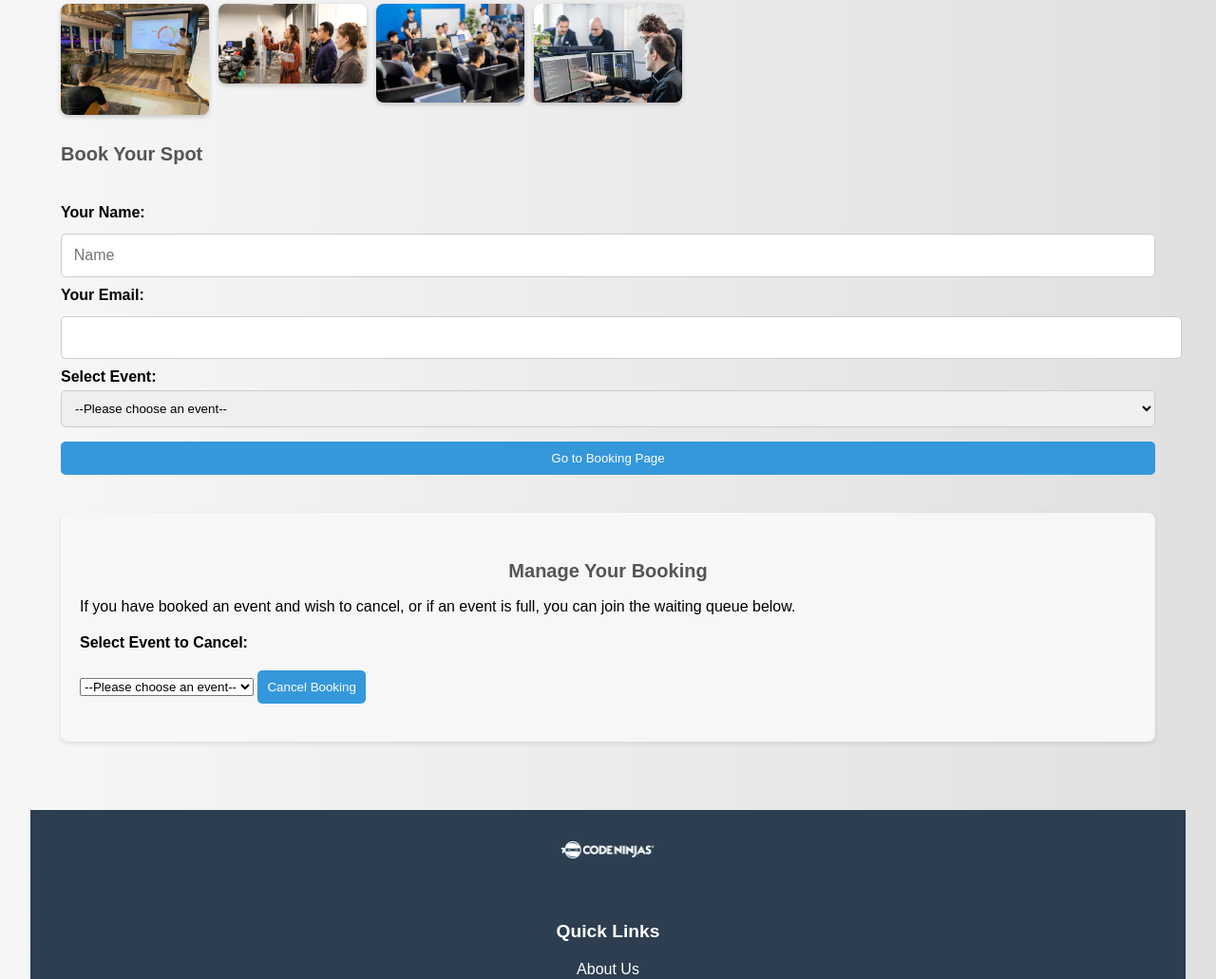
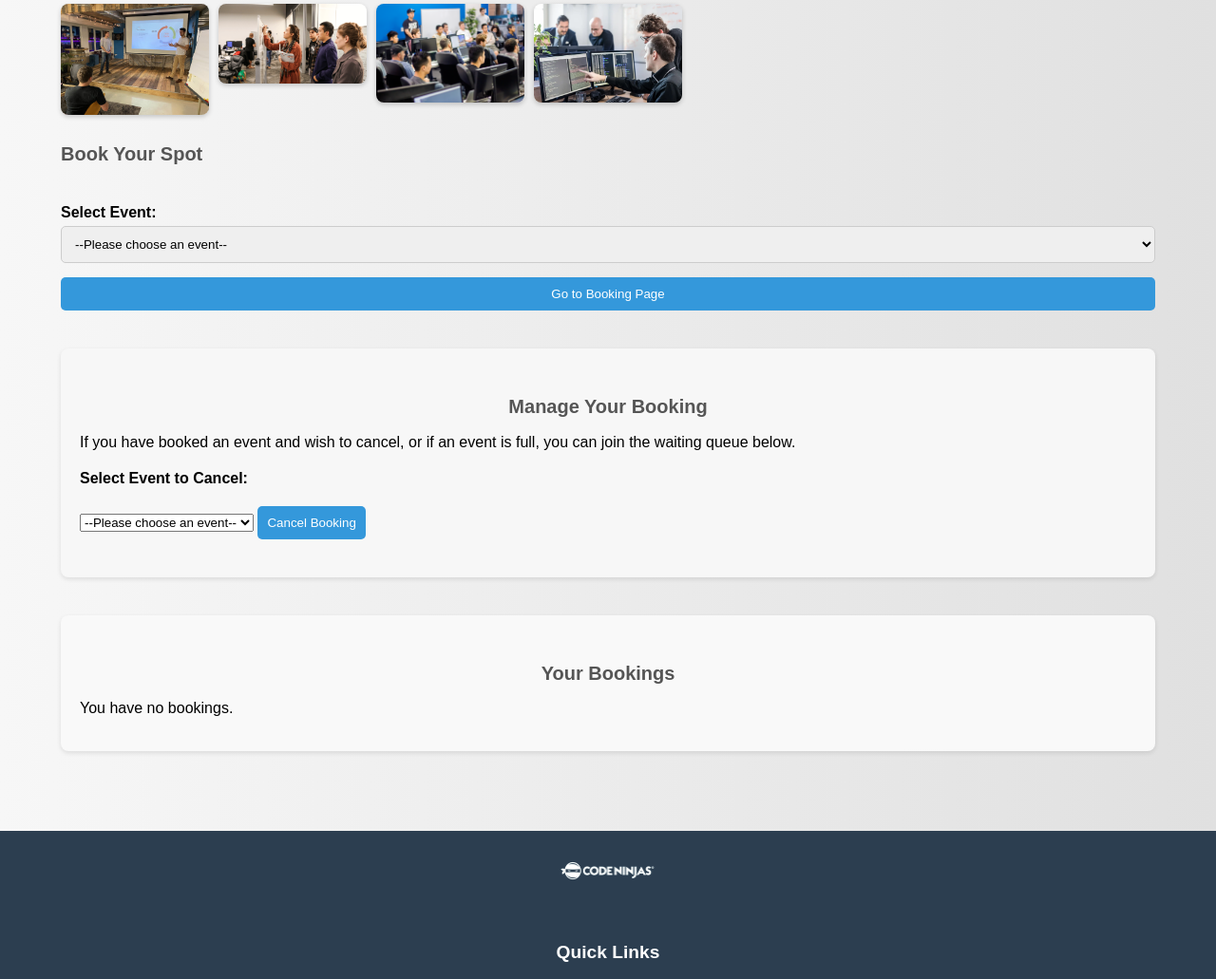
Before and after one commit to LeeBotting07/Dojo-Code, a Flask app: page /events in a window 1280 px wide. Shown: the part 209-1240 px from the top of the page at 95% size. Run offline with Flask 3, Linux system fonts and the light colour scheme; data comes from the database, SQL or seed files in the repository; both versions use the stored data as it was after the commit.

Commit message:
add user bookings feature to events page with styling and toggle functionality

```diff
--- a/main.py
+++ b/main.py
@@ -157,6 +157,7 @@ def forgot_password():
 def events():
     error = None
     events_list = []
+    user_bookings = []  # List to hold the user's bookings
 
     # Fetch all events from the database to display
     try:
@@ -164,39 +165,49 @@ def events():
             cur = con.cursor()
             cur.execute("SELECT * FROM events")  # Fetch all events
             events_list = cur.fetchall()
+
+            # Check if the user is logged in to fetch their bookings
+            if 'email' in session:
+                email = session['email']
+                cur.execute("""
+                    SELECT e.name, e.date, b.booking_date
+                    FROM bookings b
+                    JOIN events e ON b.eventID = e.eventID
+                    WHERE b.userID = (SELECT userID FROM users WHERE email = ?)
+                """, (email,))
+                user_bookings = cur.fetchall()  # Fetch user's booked events with details
     except sqlite3.Error as e:
         error = f"Database error: {e}"
 
     if request.method == 'POST':
-        email = request.form.get('email')
-        eventID = int(request.form.get('eventID'))
-        form_id = request.form.get('form_id')
+        if 'email' not in session:
+            error = "You must be logged in to make a booking."
+        else:
+            email = session['email']
+            eventID = int(request.form.get('eventID'))
+            form_id = request.form.get('form_id')
 
-        if form_id == 'booking-form':
-            try:
-                with sqlite3.connect("dojo.db") as con:
-                    quote = "SELECT userID FROM users WHERE email = ?"
-                    cur = con.cursor()
-                    cur.execute(quote, (email,))
-                    user = cur.fetchone()
-                    if user:
-                        quote = "INSERT INTO bookings (userID, eventID, booking_date) VALUES (?, ?, ?)"
-                        # Assuming eventID corresponds to the event selected
-                        currentTime = datetime.datetime.now()
-                        eventTime = currentTime.strftime("%Y-%m-%d %H:%M:%S")
-                        data = (user[0], eventID, eventTime)
-                        cur.execute(quote, data)
-                        con.commit()
-                        return redirect(url_for('events'))  # Redirect to events page after booking
-                    else:
-                        error = "User  not found"
-            except sqlite3.Error as e:
-                error = f"Database error: {e}"
-        elif form_id == 'waiting-list-form':
-            # Handle waiting list form submission here
-            pass
+            if form_id == 'booking-form':
+                try:
+                    with sqlite3.connect("dojo.db") as con:
+                        quote = "SELECT userID FROM users WHERE email = ?"
+                        cur = con.cursor()
+                        cur.execute(quote, (email,))
+                        user = cur.fetchone()
+                        if user:
+                            quote = "INSERT INTO bookings (userID, eventID, booking_date) VALUES (?, ?, ?)"
+                            currentTime = datetime.datetime.now()
+                            eventTime = currentTime.strftime("%Y-%m-%d %H:%M:%S")
+                            data = (user[0], eventID, eventTime)
+                            cur.execute(quote, data)
+                            con.commit()
+                            return redirect(url_for('events'))  # Redirect to events page after booking
+                        else:
+                            error = "User  not found"
+                except sqlite3.Error as e:
+                    error = f"Database error: {e}"
 
-    return render_template('events.html', title="Events", events=events_list, error=error)
+    return render_template('events.html', title="Events", events=events_list, error=error, user_bookings=user_bookings)
 
 @app.route('/register', methods=['GET', 'POST'])
 def register():
--- a/static/css/main.css
+++ b/static/css/main.css
@@ -238,6 +238,44 @@ main {
     background-color: #2980b9;
 }
 
+/* Styles for User Bookings Section */
+.user-bookings {
+    margin: 20px 0;
+    padding: 20px;
+    background-color: #f9f9f9; /* Light background for distinction */
+    border-radius: 8px;
+    box-shadow: 0 2px 5px rgba(0, 0, 0, 0.1);
+}
+
+.user-bookings h2 {
+    text-align: center;
+    margin-bottom: 15px;
+}
+
+.user-bookings ul {
+    list-style-type: none; /* Remove bullet points */
+    padding: 0;
+}
+
+.user-bookings li {
+    background-color: #ffffff; /* White background for each booking */
+    padding: 15px;
+    margin: 10px 0;
+    border-radius: 5px; /* Rounded corners */
+    box-shadow: 0 1px 3px rgba(0, 0, 0, 0.1); /* Subtle shadow for depth */
+    cursor: pointer; /* Change cursor to pointer for interactivity */
+}
+
+.user-bookings li:hover {
+    background-color: #f0f0f0; /* Lighten background on hover */
+}
+
+.description {
+    margin-top: 10px; /* Space above the description */
+    font-size: 0.9em; /* Slightly smaller font for description */
+    color: #555; /* Dark gray color for description text */
+}
+
 /* Manage Booking Section */
 .manage-booking {
     margin: 40px 0;
--- a/templates/events.html
+++ b/templates/events.html
@@ -16,22 +16,19 @@
             <form id="booking-form" method="post" action="/events">
                 <label for="form_id"></label>
                 <input type="hidden" value="booking-form" name="form_id" id="form_id">
-                <label for="name">Your Name:</label>
-                <input type="text" id="name" name="name" placeholder="Name" required>
-
-                <label for="email">Your Email:</label>
-                <input type="email" id="email" name="email" required>
-
                 <label for="eventID">Select Event:</label>
                 <select id="eventID" name="eventID" required>
                     <option value="">--Please choose an event--</option>
                     {% for event in events %}
-                        <option value="{{ event[0] }}">{{ event[1] }}</option> <!-- Assuming event[0] is ID and event[1] is name -->
+                        <option value="{{ event[0] }}">{{ event[1] }}</option>
                     {% endfor %}
                 </select>
 
                 <button type="submit" class="book-button">Go to Booking Page</button>
             </form>
+            {% if error %}
+                <p class="error">{{ error }}</p>
+            {% endif %}
         </section>
 
         <section class="manage-booking">
@@ -46,5 +43,28 @@
                     {% endfor %}
                 </select>
                 <button type="submit" class="book-button">Cancel Booking</button>
+            </form>
+        </section>
 
+        <section class="user-bookings">
+            <h2>Your Bookings</h2>
+            {% if user_bookings %}
+                <ul>
+                    {% for booking in user_bookings %}
+                        <li class="booking-item" onclick="toggleDescription(this)">
+                            <p><strong>Event:</strong> {{ booking[0] }}</p>
+                            <p><strong>Date:</strong> {{ booking[1] }}</p>
+                            <p><strong>Time:</strong> {{ booking[2] }}</p>
+                            <div class="description" style="display: none;">
+                                <p><strong>Description:</strong> {{ booking[3] }}</p>
+                            </div>
+                        </li>
+                    {% endfor %}
+                </ul>
+            {% else %}
+                <p>You have no bookings.</p>
+            {% endif %}
+        </section>
+    </main>
+    <script src="{{ url_for('static', filename='js/script.js') }}"></script>
 {% endblock %}
```
Also changed, not shown: static/script.js (added, +8 -0 lines), dojo.db, static/main.js (deleted).
